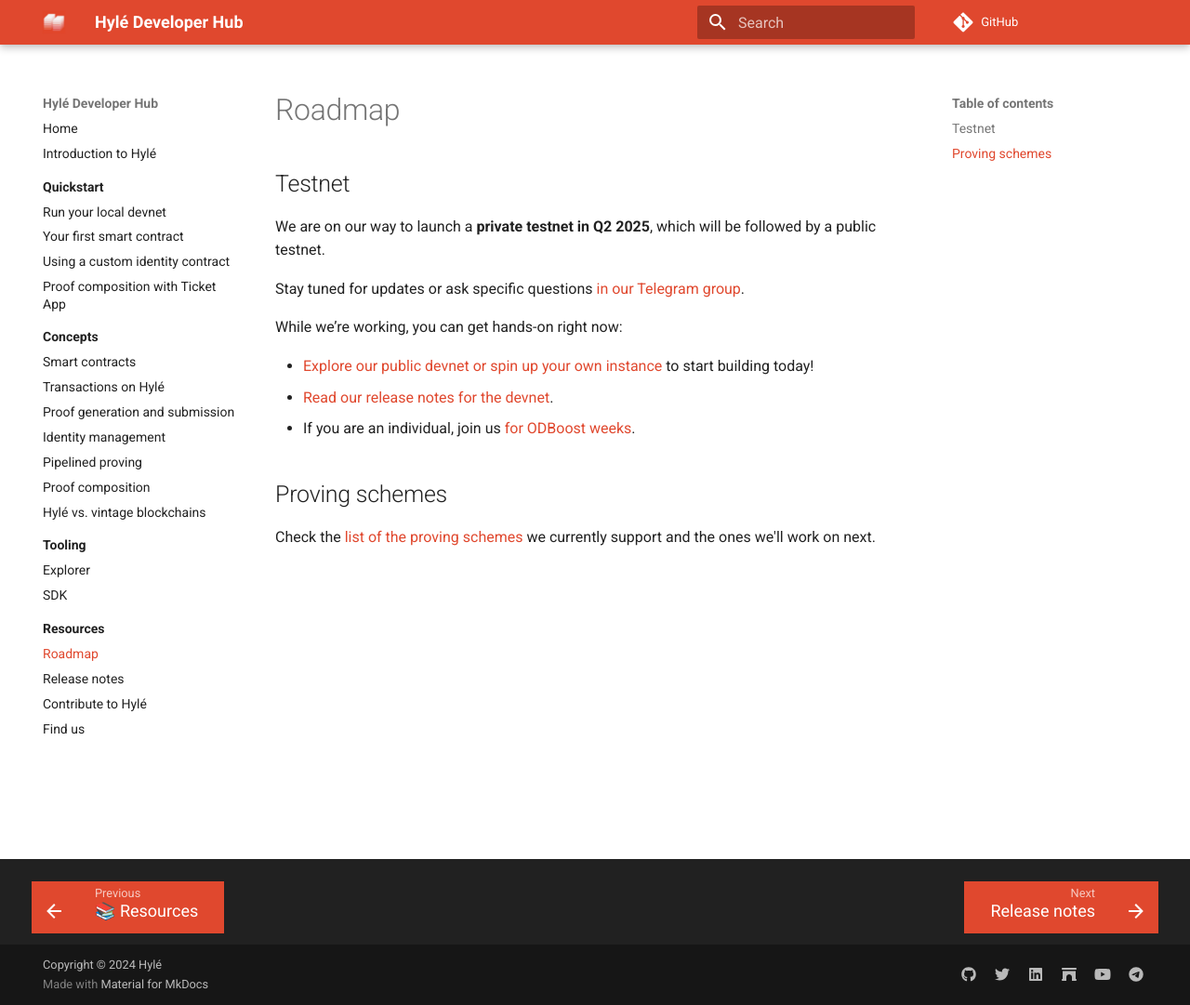
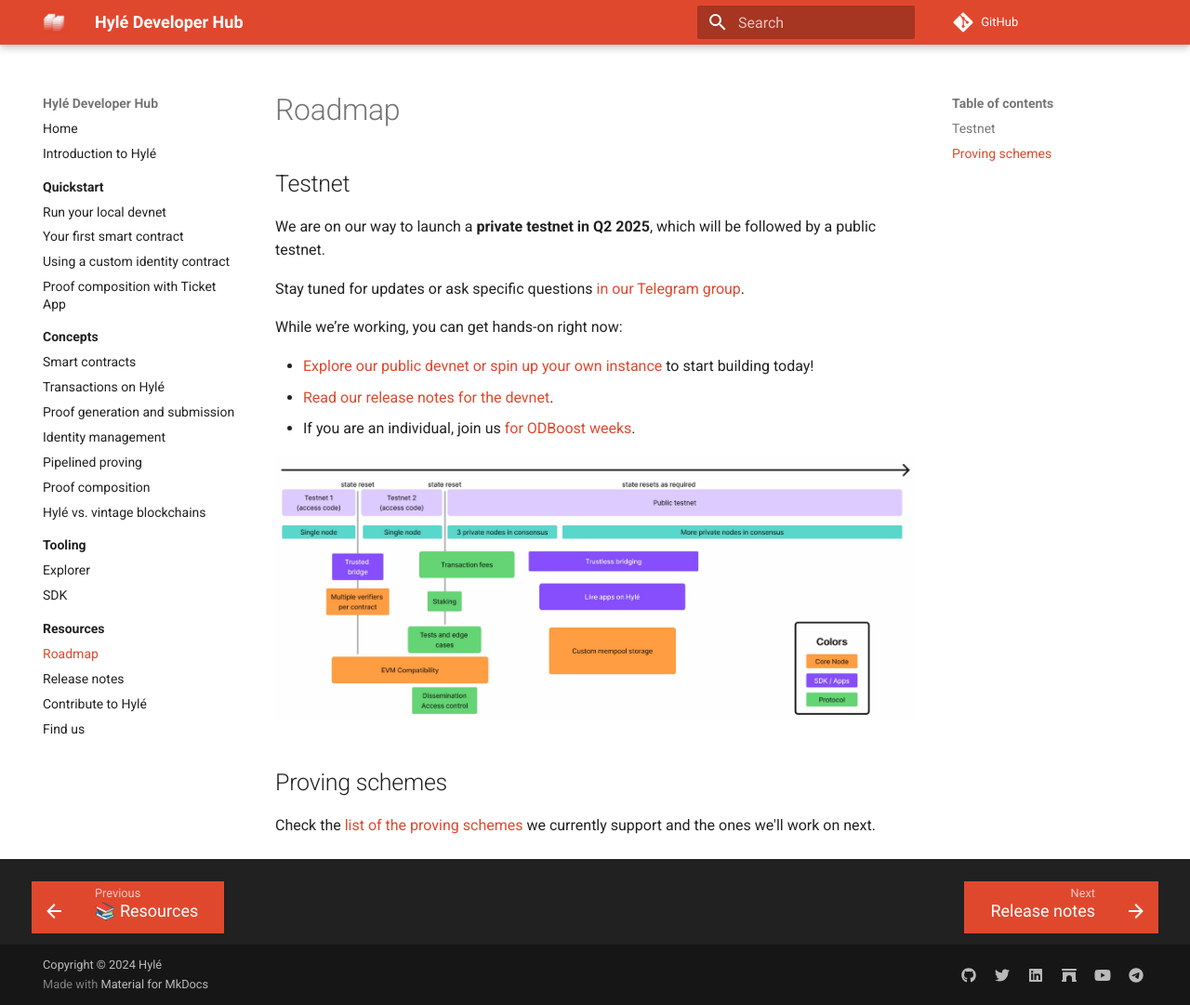
Before and after one commit to Hyle-org/devhub-hyle, an MkDocs documentation site: the page built from docs/resources/roadmap.md, in a window 1280 px wide and 1081 px high. Shown: the whole window at 93% size. Built offline with MkDocs 1.6.1 and Material for MkDocs 9.7.7, drawn with Linux system fonts in a browser that asks for light colours; comment, search, counter and statistics services are not loaded.

Commit message:
add roadmap (#62)

```diff
--- a/docs/resources/roadmap.md
+++ b/docs/resources/roadmap.md
@@ -14,6 +14,8 @@
 - [Read our release notes for the devnet](./release-notes.md).
 - If you are an individual, join us [for ODBoost weeks](https://app.onlydust.com/p/hyl).
 
+![Our roadmap, which includes two private testnets and a public testnet.](../assets/img/roadmap.jpg)
+
 ## Proving schemes
 
 Check the [list of the proving schemes](../concepts/proof-generation.md#our-supported-proving-schemes) we currently support and the ones we'll work on next.
```
Also changed, not shown: docs/assets/img/roadmap.jpg (added).
